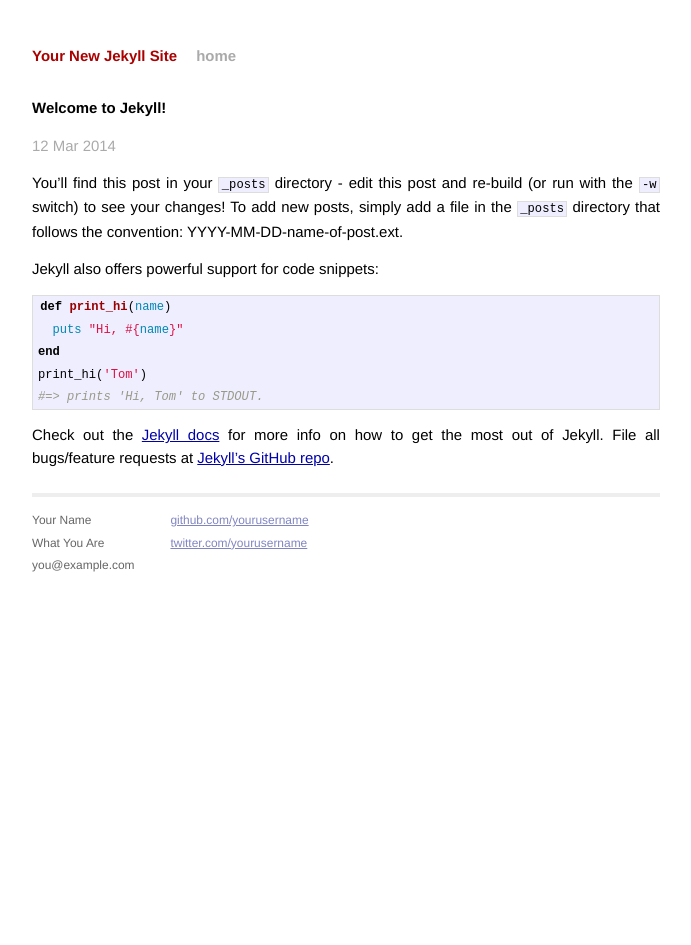
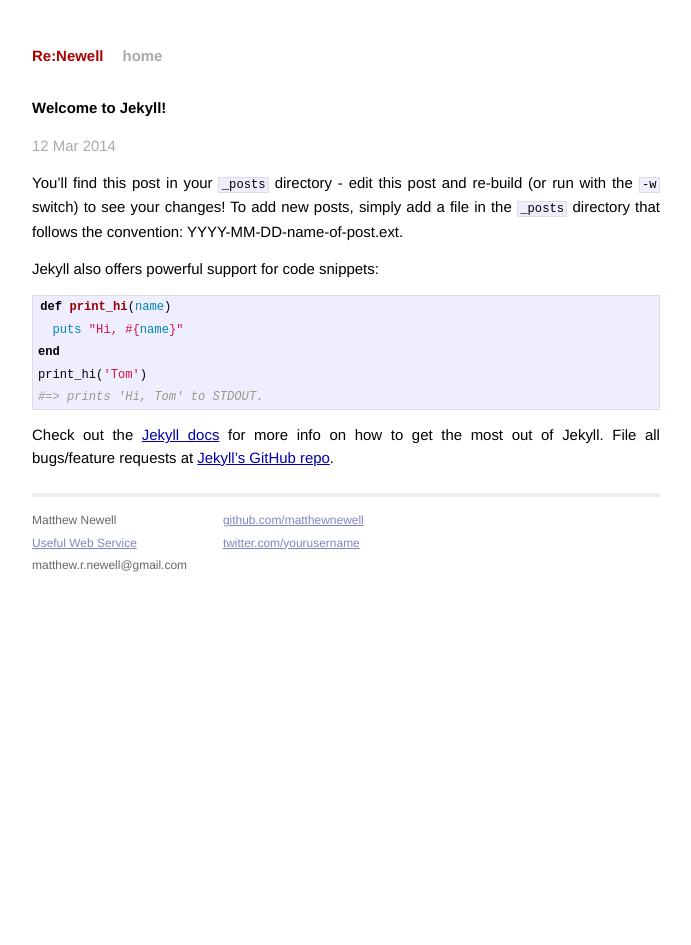
Before and after one commit to matthewnewell/matthewnewell.github.io, a Jekyll site: the page built from _posts/2014-03-12-welcome-to-jekyll.markdown, in a window 1280 px wide. Shown: the whole page, without its empty margins (294-985 px from the left). Built offline with Jekyll 4.4.1, drawn with Linux system fonts in a browser that asks for light colours; Markdown is read by kramdown in place of the engine named in the settings.

Commit message:
first jekyll post

```diff
--- a/_config.yml
+++ b/_config.yml
@@ -1,3 +1,3 @@
-name: Your New Jekyll Site
+name: Re:Newell
 markdown: redcarpet
 pygments: true
--- a/_layouts/default.html
+++ b/_layouts/default.html
@@ -26,14 +26,15 @@
           <div class="footer">
             <div class="contact">
               <p>
-                Your Name<br />
-                What You Are<br />
-                you@example.com
+                Matthew Newell<br />
+                <a href="http://usefulwebservice.com">Useful Web Service</a>
+                <br />
+                matthew.r.newell@gmail.com
               </p>
             </div>
             <div class="contact">
               <p>
-                <a href="https://github.com/yourusername">github.com/yourusername</a><br />
+                <a href="https://github.com/matthewnewell">github.com/matthewnewell</a><br />
                 <a href="https://twitter.com/yourusername">twitter.com/yourusername</a><br />
               </p>
             </div>
```
Also changed, not shown: _posts/2014-03-12-hello-world.markdown (added, +54 -0 lines), temp.rb (added, +9 -0 lines), 6 other files.
